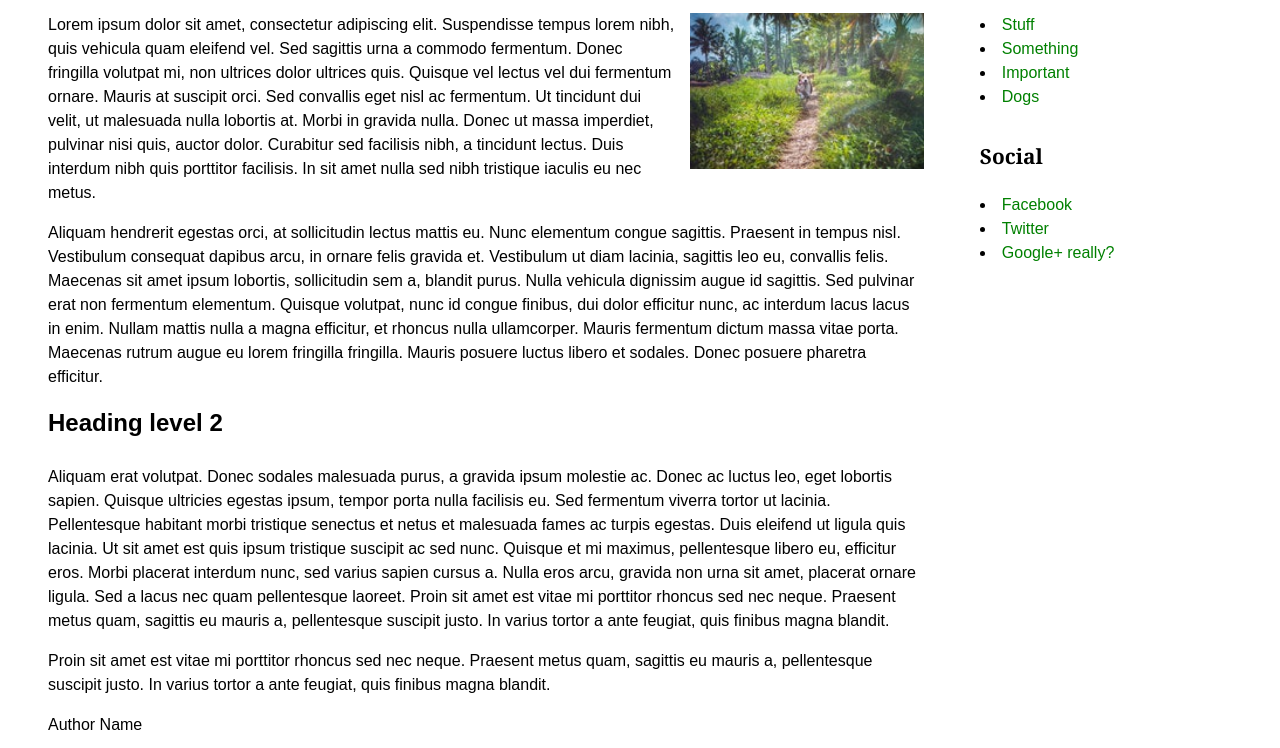
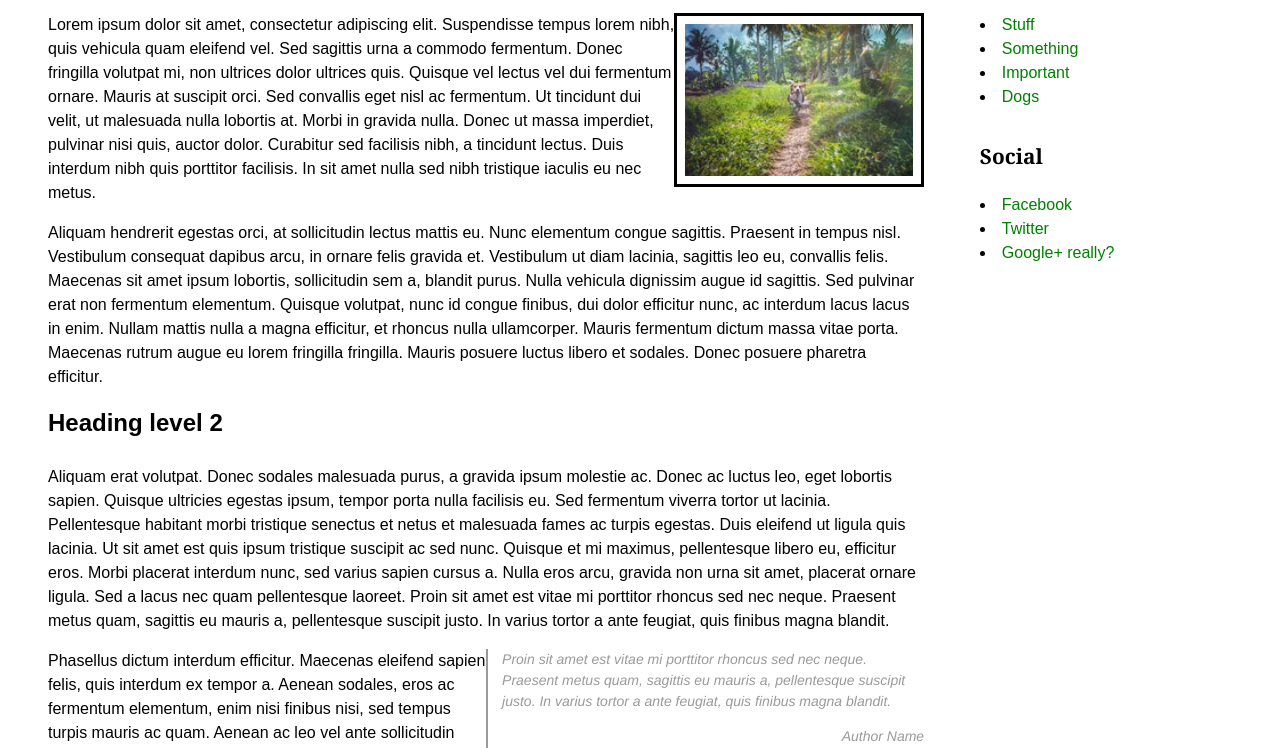
Before and after one commit to Svilkata88/SoftUni-HTML-Css, a plain HTML site: page 3.Box model and Position EX/12_Navigation-float/index.html in a window 1280 px wide. Shown: the part 178-926 px from the top of the page. Drawn offline with Linux system fonts and the light colour scheme.

Commit message:
12th task updated

```diff
--- a/3.Box model and Position EX/12_Navigation-float/styles.css
+++ b/3.Box model and Position EX/12_Navigation-float/styles.css
@@ -33,6 +33,7 @@ aside {
 }
 
 aside section {
+    width: 100%;
     padding: 1em 0em 1em 3em;
     display: inline-block;
     text-align: left;
@@ -64,11 +65,22 @@ header nav ul li:nth-child(1) {
     margin-left: 270px;
 }
 
+article > header {
+    margin: 1em 0;
+    border-bottom: none;
+}
+
 div {
     width: 250px;
 }
 
 h2 {
+    padding-bottom: 1em;
+}
+
+h3 {
+    font-size: 1.3em;
+    font-family: Georgia, 'Times New Roman', Times, serif;
     padding-bottom: 1em;
 }
 
@@ -84,17 +96,15 @@ h2 {
 
 .img1 {
     float: right;
-    padding-left: 1em;
+    padding: 0.5em;
+    border: 3px solid black;
 }
 
 .img2 {
     float: left;
-    padding-right: 1em;
-}
-
-article > header {
-    margin: 1em 0;
-    border-bottom: none;
+    padding: 0.5em;
+    border: 3px solid black;
+    margin-right: 1em;
 }
 
 .ul li a{
@@ -106,8 +116,18 @@ article > header {
     list-style-position: inside;
 }
 
-h3 {
-    font-size: 1.3em;
-    font-family: Georgia, 'Times New Roman', Times, serif;
-    padding-bottom: 1em;
+section blockquote {
+    color: grey;
+    font-size: 14px;
+    width: 50%;
+    float: right;
+    font-style: italic;
+    opacity: 80%;
+    font-family: 'Franklin Gothic Medium', 'Arial Narrow', Arial, sans-serif;
+    border-left: 2px solid grey;
+    padding-left: 1em;
 }
+
+section blockquote p:nth-child(2) {
+    float: right;
+}
```
